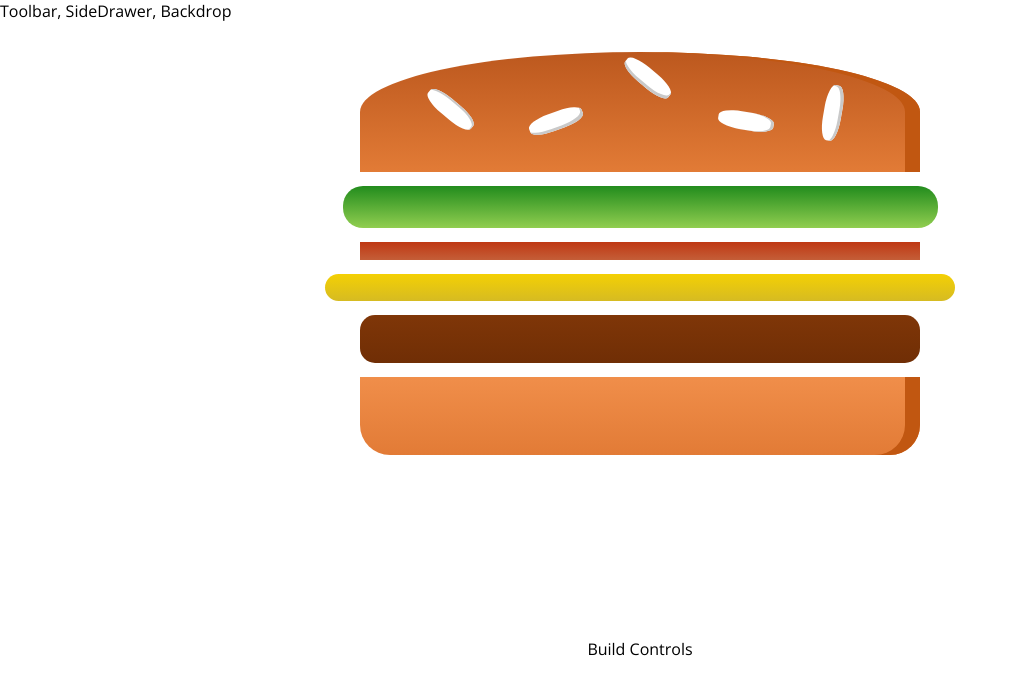
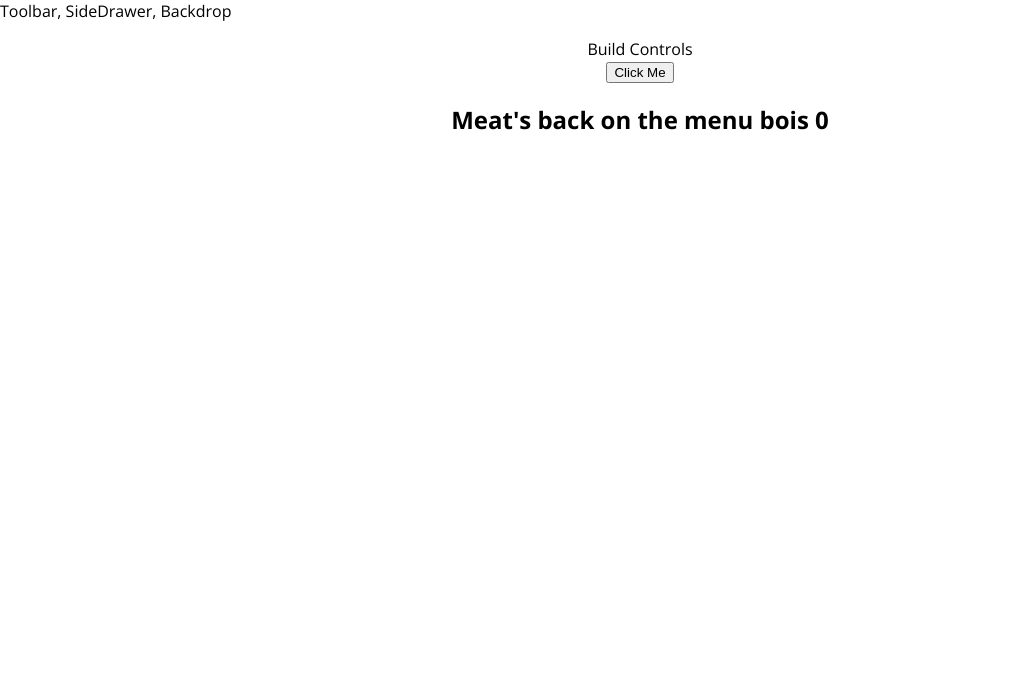
Before and after one commit to JordT/burgerBuilderApp, a React (Create React App) app: page / in a window 1280 px wide. Shown: the top 694 px of the page, without its empty margins (0-1018 px from the left). Built offline with nearby package versions, Linux system fonts and the light colour scheme.

Commit message:
refactor BurgerBuilder to function class

```diff
--- a/src/containers/BurgerBuilder/BurgerBuilder.js
+++ b/src/containers/BurgerBuilder/BurgerBuilder.js
@@ -1,26 +1,52 @@
-import React from 'react'
+import React , { useState }from 'react'
 import Burger from '../../components/Burger/Burger.js'
-
 import AuxHOC from '../../hoc/AuxHOC'
 
-class BurgerBuilder extends React.Component {
-  state = {
-    ingredients : {
-      salad: 1,
-      bacon: 1,
-      cheese: 1,
-      meat: 1
-    }
-  }
+function BurgerBuilder () {
+  // state = {
+  //       ingredients : {
+  //         salad: 1,
+  //         bacon: 1,
+  //         cheese: 1,
+  //         meat: 1
+  //       }
+  //     }
+    const [meat, changeMeat] = useState(0);
 
-  render () {
     return (
       <AuxHOC>
-        <Burger ingredients={this.state.ingredients}/>
+        {/* <Burger ingredients={this.state.ingredients}/> */}
         <div>Build Controls</div>
+        <button type="button" onClick={() => changeMeat(meat+1)}>Click Me</button>
+        <h2>Meat's back on the menu bois {meat}</h2>
       </AuxHOC>
     )
-  }
 }
+export default BurgerBuilder;
 
-export default BurgerBuilder
+// class BurgerBuilder extends React.Component {
+//   state = {
+//     ingredients : {
+//       salad: 1,
+//       bacon: 1,
+//       cheese: 1,
+//       meat: 1
+//     }
+//   }
+
+
+//   render () {
+//     const [meat, changeMeat] = useState(0);
+
+//     return (
+//       <AuxHOC>
+//         <Burger ingredients={this.state.ingredients}/>
+//         <div>Build Controls</div>
+//         <button type="button" onClick={() => changeMeat(meat+1)}>Click Me</button>
+//         <h2>Meat's back on the menu bois {meat}</h2>
+//       </AuxHOC>
+//     )
+//   }
+// }
+
+// export default BurgerBuilder
```
